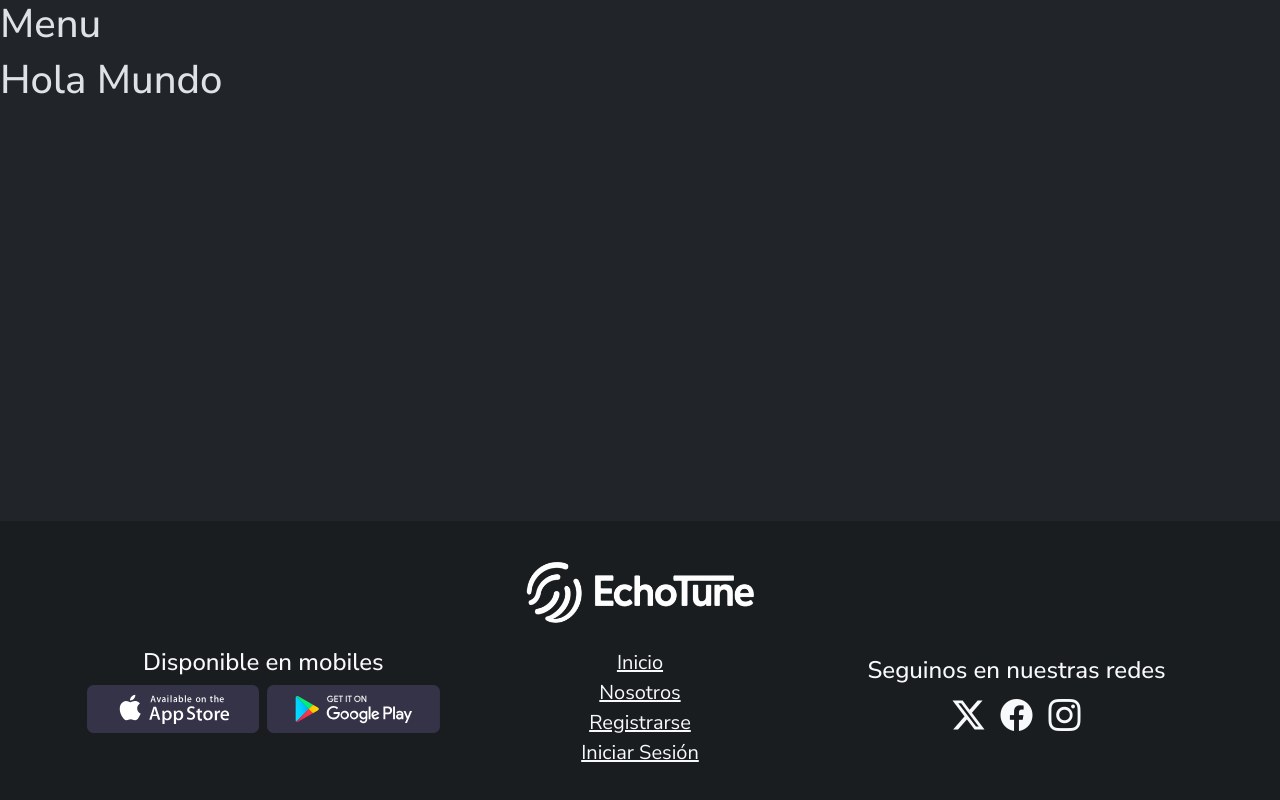
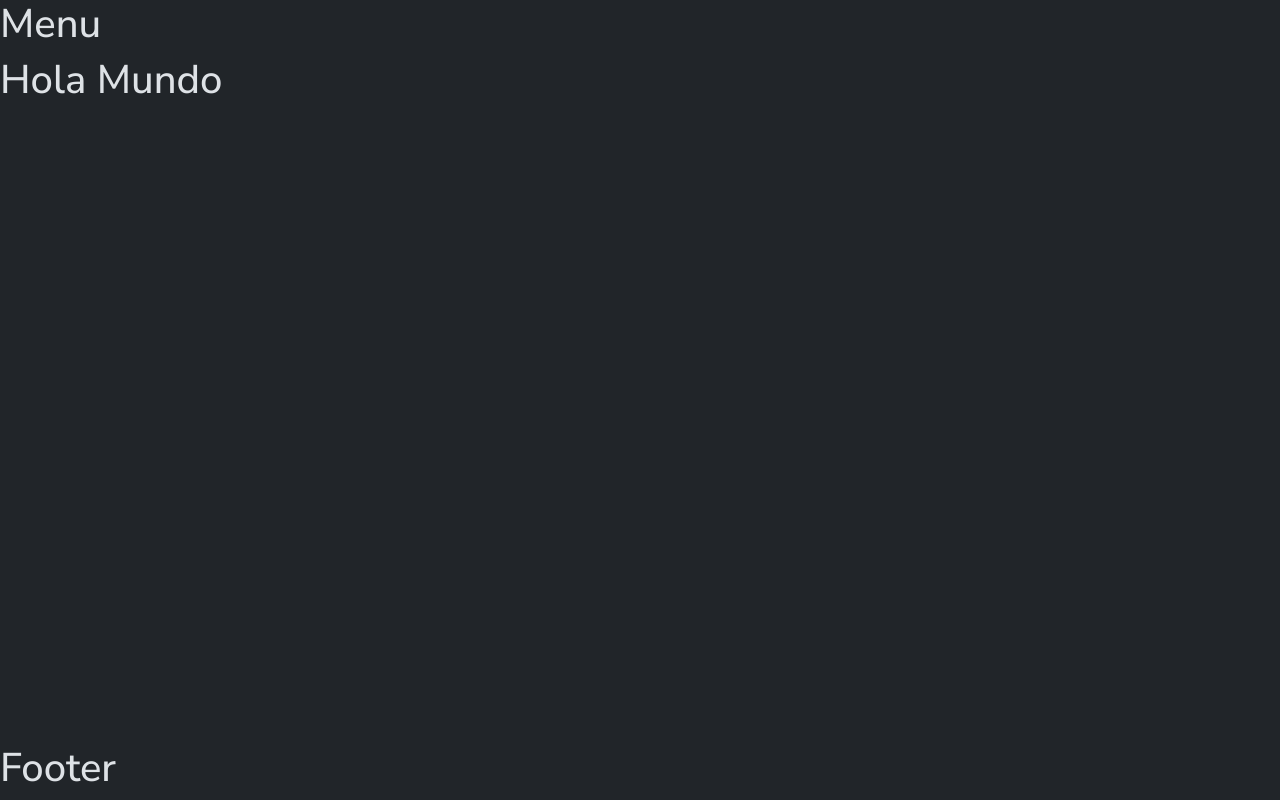
Before and after one commit to omarmatt31/echoTune, a React (Vite) app: page / in a window 1280 px wide. Built offline with nearby package versions, Linux system fonts and the light colour scheme.

Commit message:
borre el codigo del footer en esta rama

```diff
--- a/src/components/shared/Footer.jsx
+++ b/src/components/shared/Footer.jsx
@@ -1,41 +1,9 @@
-import { Link } from "react-router";
-import badgeapple from "../../assets/badge-apple-store.svg"
-import googleplay from "../../assets/google-play-badge-bb.svg"
-import echoLogo from "../../assets/echoTune_Logo-negativo.png"
-import { Col, Row } from "react-bootstrap";
 
 const Footer = () => {
     return (
- <footer className=" bg-dark-subtle py-3 pe-3 ps-3 d-flex justify-content-around">
-    <Row>
-        <Col md={12} lg={12} className="text-center">
-            <Link className="link"><img src={echoLogo} alt="logotipo" className="img-fluid logotipo"/></Link>
-        </Col>
-         <Col md={6} lg={4} className="text-center">
-                    <h4 className="text-light">Disponible en mobiles</h4>
-                    <div className="d-flex justify-content-center gap-2">
-                        <Link className="link"><img src={badgeapple} alt="appstore" className=" img-fluid appstore"/></Link>
-                        <Link className="link"><img src={googleplay} alt="playstore" className="img-fluid playstore"/></Link>
-                    </div>
-          </Col>
-                <Col md={6} lg={4} className="text-center">
-                    <ul className="list-unstyled">
-                        <Link className="link text-light fs-5"><li>Inicio</li></Link>
-                       <Link className="link text-light fs-5"> <li>Nosotros</li></Link>
-                        <Link className="link text-light fs-5"><li>Registrarse</li></Link>
-                       <Link className="link text-light fs-5"> <li>Iniciar Sesión</li></Link>
-                    </ul>
-                </Col>
-                <Col md={12} lg={4} className="text-center">
-                <h4 className="text-light my-2">Seguinos en nuestras redes</h4>
-                <div className="d-flex justify-content-center gap-3">
-                    <Link className="link text-light"><i className="bi bi-twitter-x text-light fs-2"></i></Link>
-                    <Link className="link text-light"><i className="bi bi-facebook color-facebook fs-2"></i></Link>
-                    <Link className="link text-light"><i className="bi bi-instagram fs-2 color-instagram"></i></Link>
-                    </div>
-                </Col>
-                </Row>
-        </footer>
+        <div>
+            <h1>Footer</h1>
+        </div>
     );
 };
 
--- a/src/index.css
+++ b/src/index.css
@@ -10,13 +10,3 @@
 main{
   flex-grow: 1;
 }
-
-.appstore{
-  width: 190px;
-}
-.playstore{
-  width: 190px;
-}
-.logotipo{
-  width: 230px;
-}
```
